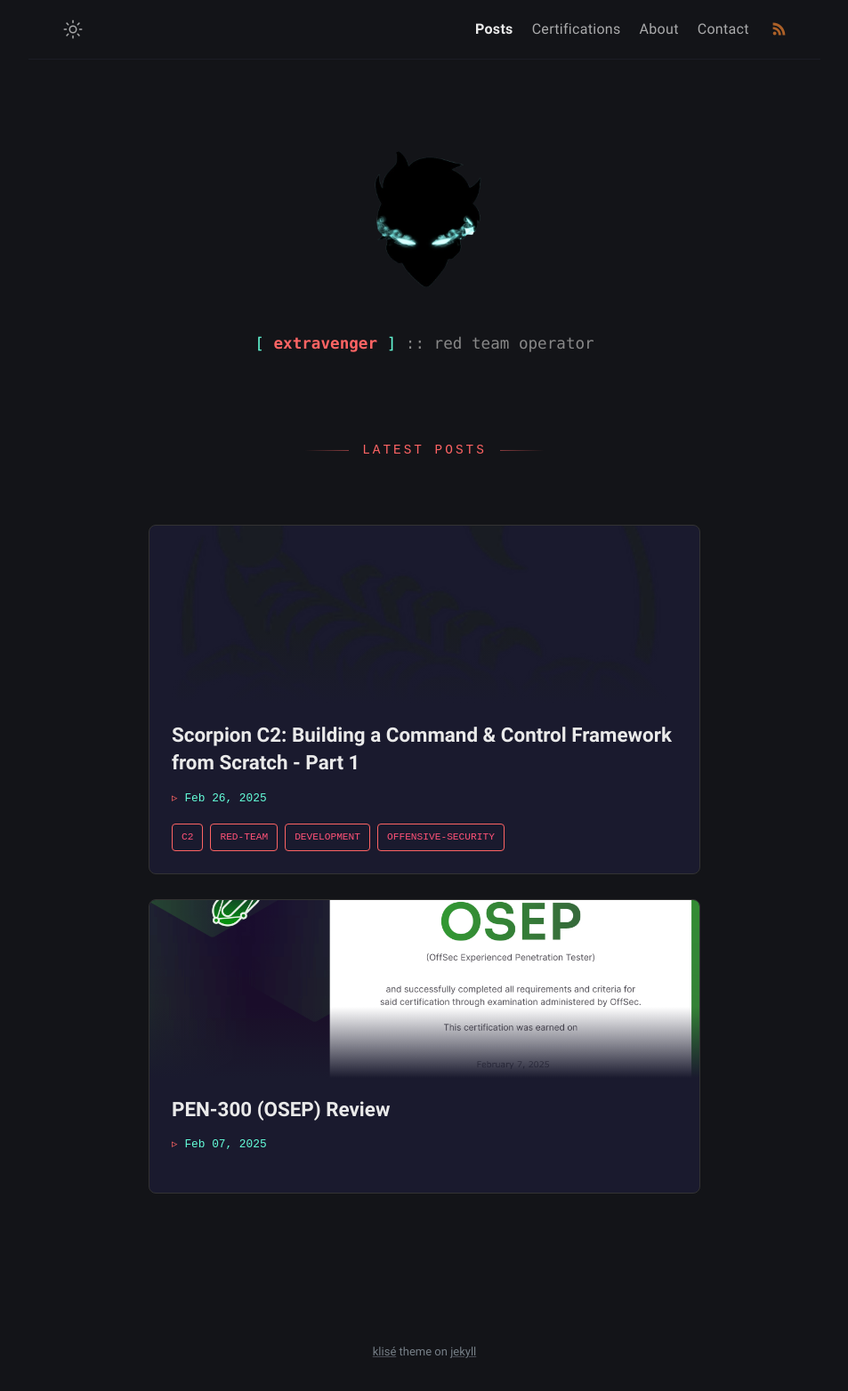
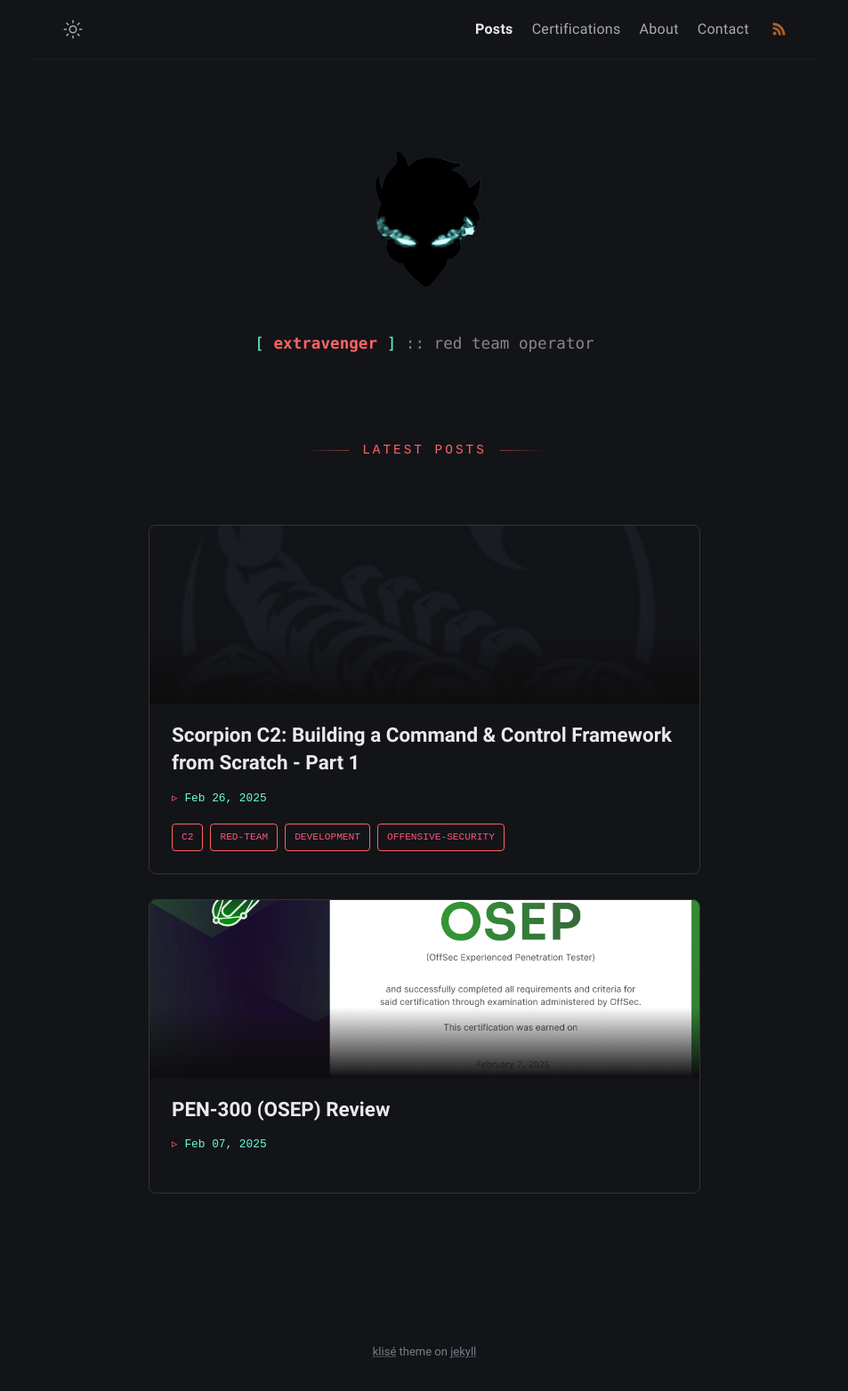
Before and after one commit to Extravenger/extravenger.github.io, a Jekyll site: the page built from index.md, in a window 1280 px wide. Shown: the whole page at 89% size, without its empty margins (163-1116 px from the left). Built offline with Jekyll 4.4.1, drawn with Linux system fonts in a browser that asks for light colours.

Commit message:
Update default.html

```diff
--- a/_layouts/default.html
+++ b/_layouts/default.html
@@ -133,7 +133,7 @@ layout: home
 
     /* Card-style layout for each post - simple with clean outline */
     .post-card {
-      background: var(--bg-secondary, #1a1a2e);
+      background: transparent;
       border: 1px solid var(--border-color, #333);
       border-radius: 8px;
       overflow: hidden;
@@ -151,7 +151,6 @@ layout: home
     .post-card:hover {
       border-color: var(--accent-color, #ff6464);
       transform: translateY(-4px);
-      box-shadow: 0 8px 25px rgba(0, 0, 0, 0.3);
     }
 
     .post-card:nth-child(1) { animation-delay: 1.2s; }
@@ -196,7 +195,7 @@ layout: home
       left: 0;
       right: 0;
       height: 40%;
-      background: linear-gradient(to top, var(--bg-secondary, #1a1a2e), transparent);
+      background: linear-gradient(to top, var(--background-color, #0d0d0d), transparent);
       pointer-events: none;
     }
 
@@ -257,7 +256,7 @@ layout: home
 
     .post-card .tag:hover {
       background: var(--accent-color, #ff6464);
-      color: var(--bg-secondary, #1a1a2e);
+      color: var(--background-color, #0d0d0d);
     }
 
     /* No image fallback */
```
